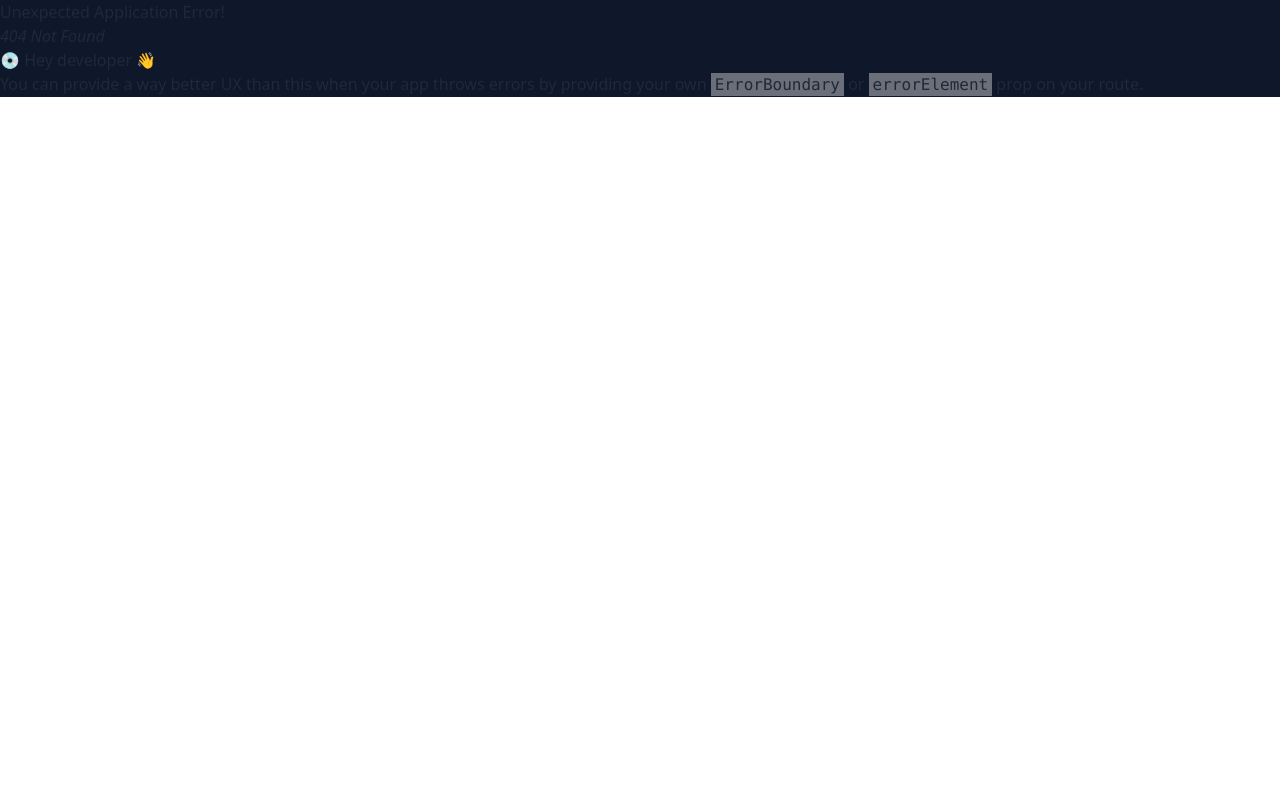
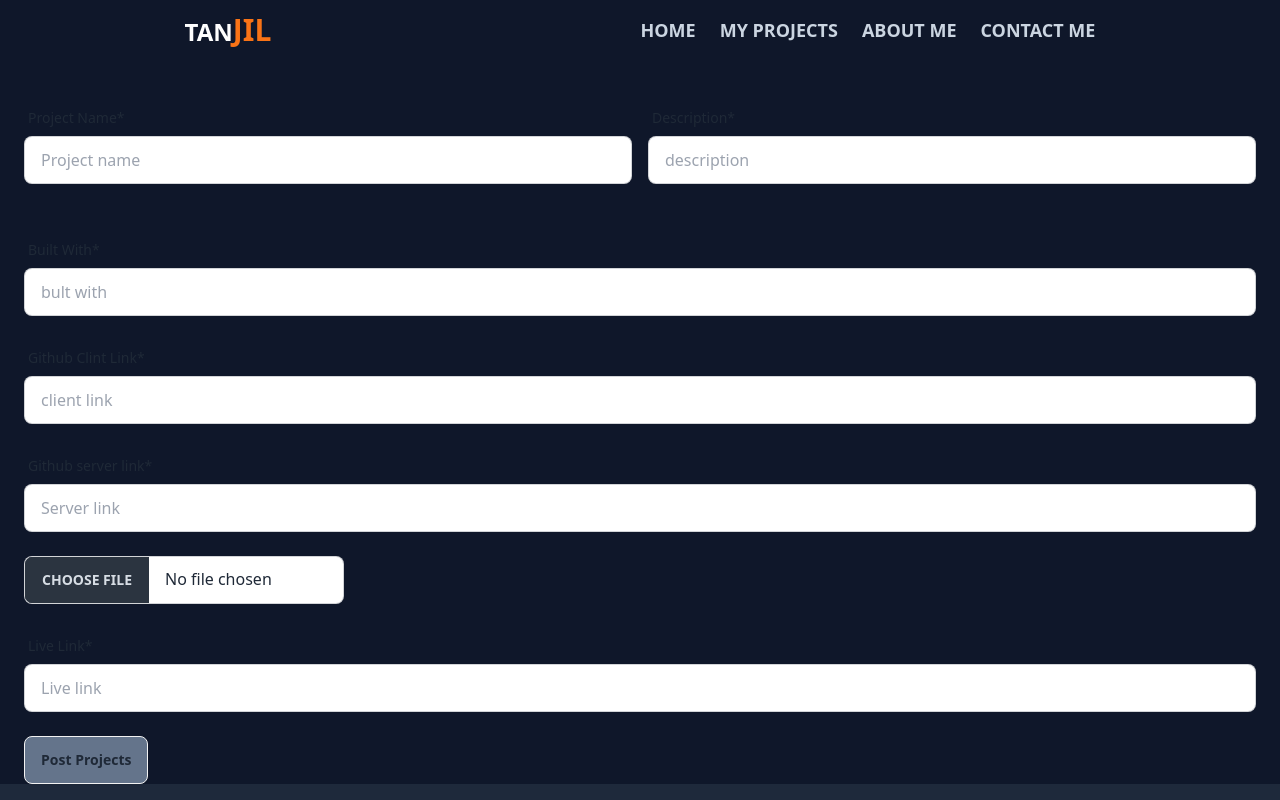
Before and after one commit to tanjil46/my-portfolio-2, a React (Vite) app: page /projects in a window 1280 px wide. Before the commit this address had no page. Shown: the top 800 px of the page. Built offline with nearby package versions, Linux system fonts and the light colour scheme.

Commit message:
backend Added

```diff
--- a/package.json
+++ b/package.json
@@ -11,17 +11,19 @@
   },
   "dependencies": {
     "@emailjs/browser": "^3.11.0",
+    "axios": "^1.6.5",
     "framer-motion": "^10.16.16",
     "localforage": "^1.10.0",
     "match-sorter": "^6.3.1",
     "react": "^18.2.0",
     "react-animations": "^1.0.0",
     "react-dom": "^18.2.0",
+    "react-hook-form": "^7.49.3",
     "react-icons": "^4.12.0",
     "react-router-dom": "^6.20.1",
     "react-type-animation": "^3.2.0",
     "sort-by": "^1.2.0",
-    "sweetalert2": "^11.10.1"
+    "sweetalert2": "^11.10.2"
   },
   "devDependencies": {
     "@types/react": "^18.2.37",
--- a/src/components/Banner.jsx
+++ b/src/components/Banner.jsx
@@ -43,7 +43,7 @@ const Banner = () => {
           <div className="">
 
 
-            <a  target='blank' href='https://drive.google.com/file/d/1Y2_lIqreQsE6YQqpRHA4dEwbv6Wynu5f/view?usp=sharing' download='resume.pdf'
+            <a  target='blank' href='https://drive.google.com/file/d/1ZA7k3v89-pPCZ-2G4o9aFBISRO5ssikQ/view?usp=sharing' download='resume.pdf'
              className='btn '>DOWNLOAD RESUME</a>
           </div>
 
--- a/src/components/Myprojets.jsx
+++ b/src/components/Myprojets.jsx
@@ -2,57 +2,28 @@
 import forum from './imag/forum-logojpg.jpg'
 import fab from './imag/desktop-wallpaper-food-and-beverages-vector-1617771-food-logo.jpg'
 import social from './imag/palning11.jpg'
+import useAxios from './UPload/Hooks/useAxios'
+import { useEffect, useState } from 'react'
 const Myprojets = () => {
-    return (
-        <div>
-            <p className="text-center  md:text-2xl  font-bold text-white  my-10 ">My Portfolio Projects</p>
+const aAxios=useAxios()
+const[projects,setProjects]=useState([])
+  useEffect(()=>{
 
-           <div className="my-12 min-h-screen grid md:grid-cols-2 gap-6 lg:grid-cols-3 p-6">
-
-            <div className="card  h-[600px] bg-base-100 shadow-xl ">
-  <figure><img className='w-[300px]' src={forum} alt="Shoes" /></figure>
-  <div className="card-body">
-    <h2 className="font-bold md:text-2xl text-center">FORUM</h2>
-    <p className='text-justify'>Forum is an online communication website where people can share their stories on different ways.A user can comment can give like or dislike even if they want they can share  with others User will have his dashboard where he can post,update even he/she can see her/his post can report comment if anyone do any Inappropriate comments he/she can delete post.User can Take membership by payment and after payment they can do as much post they want.Admin has dashboard also from where he/she can give admin role to user,update announcement delete user etc.</p>
-
-
-<p className='font-bold'>Built With React, Node, Expressjs, Firebase, MongoDB, Tailwind css, JWT, Axios,Vercel
- </p>
-
-
-
-    <div className="flex justify-center gap-3">
-      <a className='btn bg-red-500 font-bold text-white hover:bg-slate-500' href='https://github.com/tanjil46/forum-client-side' target='blank'>CLIENT</a>
-      <a target='blank' className='btn bg-cyan-500 font-bold text-white hover:bg-slate-500' href='https://github.com/tanjil46/forum-serevr-side'>SERVER</a>
-      <a target='blank' className='btn bg-orange-500 font-bold text-white hover:bg-slate-500' href='https://forum-online-6d608.web.app/'>LIVE</a>
-    </div>
-  </div>
-</div>
+    aAxios.get('/project')
+    .then(res=>{
+      setProjects(res.data)
+    })
+},[aAxios])
 
 
 
 
-           <div className="card  h-[600px] bg-base-100 shadow-xl ">
-  <figure><img className='w-[300px]' src={fab} alt="Shoes" /></figure>
-  <div className="card-body">
-    <h2 className="font-bold md:text-2xl text-center">FOOD AND BEVERAGE</h2>
-    <p className='text-justify'>Food and Beverage is online Shopping Website .There is  six types of Category foods and beverage.by Clicking on any category on food/beverage it will take the food/beverage list based category.It can Update,Post and Also can Add Cart
-</p>
 
-
-<p className='font-bold'>Built With  React, Node, Expressjs, Firebase, MongoDB, Tailwind css, JWT ,Vercel
-
- </p>
+const newToOlder = projects.sort((a, b) => new Date(b.date)- new Date(a.date));
 
 
 
-    <div className="flex justify-center gap-3">
-      <a className='btn bg-red-500 font-bold text-white hover:bg-slate-500' href='https://github.com/tanjil46/food-beverage-client-side' target='blank'>CLIENT</a>
-      <a target='blank' className='btn bg-cyan-500 font-bold text-white hover:bg-slate-500' href='https://github.com/tanjil46/food-beverage-server-side'>SERVER</a>
-      <a target='blank' className='btn bg-orange-500 font-bold text-white hover:bg-slate-500' href='https://food-beverage-user.web.app/'>LIVE</a>
-    </div>
-  </div>
-</div>
+console.log(newToOlder)
 
 
 
@@ -61,27 +32,40 @@ const Myprojets = () => {
 
 
 
-<div className="card  h-[600px] bg-base-100 shadow-xl ">
-  <figure><img className='w-[300px]' src={social} alt="Shoes" /></figure>
-  <div className="card-body">
-    <h2 className="font-bold md:text-2xl text-center">EVENT MANAGEMENT</h2>
-    <p className='text-justify'>Simple event management website.We organize best event like marriage event,birthday party,anniversary event and many
+    return (
+        <div>
+            <p className="text-center  md:text-2xl  font-bold text-white  my-10 ">My Portfolio Projects</p>
 
-</p>
+           <div className="grid md:grid-cols-3 grid-cols-1 my-4 p-10">
+            {
+              newToOlder.map((project,idx)=> <div key={idx} className="card md:w-96 my-3 w-full bg-base-100 shadow-xl">
+              <figure><img className='w-full  h-[250px]' src={project?.imageSrc} /></figure>
+              <div className="card-body">
+                <h2 className="text-center font-bold md:text-xl">{project?.projectName}</h2>
 
-
-<p className='font-bold'>Built With   React, Node, Firebase, Tailwind css
-
- </p>
+                <p className='text-center'>{project?.description}</p>
+                <div className="flex justify-center gap-2">
+                 <a target='blank' className='btn bg-cyan-500' href={project?.githubClientLink}>CLIENT</a>
+                {
+                  project?.githubServerLink===null?'':<a target='blank' className=' btn bg-pink-500' href={project?.githubServerLink}>SERVER</a>
+                }
+                 <a target='blank' className='btn bg-teal-500' href={project?.liveLink}>LIVE</a>
+                </div>
+              </div>
+            </div>)
+            }
+           </div>
 
 
 
-    <div className="flex justify-center gap-3">
-      <a className='btn bg-red-500 font-bold text-white hover:bg-slate-500' href='https://github.com/tanjil46/social-service' target='blank'>CLIENT</a>
 
-      <a target='blank' className='btn bg-orange-500 font-bold text-white hover:bg-slate-500' href='https://social-events-3507f.web.app/'>LIVE</a>
-    </div>
-  </div>
+
+
+
+
+
+
+
 </div>
 
 
@@ -98,38 +82,6 @@ const Myprojets = () => {
 
 
 
-
-
-
-
-
-
-
-
-
-
-
-
-
-
-
-
-
-      {/* main div */}
-           </div>
-
-
-
-
-
-
-
-
-
-
-
-
-        </div>
     );
 };
 
--- a/src/components/Navbar.jsx
+++ b/src/components/Navbar.jsx
@@ -30,6 +30,8 @@ const barHandler=()=>{
                 <Link to='/mypro' className="text-slate-300 font-bold text-lg  hover:border-b-2 hover:border-yellow-600">MY PROJECTS</Link>
                 <Link to='/about' className="text-slate-300 font-bold text-lg  hover:border-b-2 hover:border-yellow-600">ABOUT ME</Link>
                 <Link to='/contact' className="text-slate-300 font-bold text-lg hover:border-b-2 hover:border-yellow-600 ">CONTACT ME</Link>
+                <Link to='/projects' className="text-slate-300 hidden font-bold text-lg hover:border-b-2 hover:border-yellow-600 ">Add Projects</Link>
+
             </ul>
 
           </div>
--- /dev/null
+++ b/src/components/UPload/Addprojects.jsx
@@ -0,0 +1,212 @@
+import { useForm } from "react-hook-form";
+import useAxios from "./Hooks/useAxios";
+import Swal from "sweetalert2";
+
+const bbImage_hosting_key='6d2bae620663c80614c87636edfc98c3';
+const bbImage_hosting_api=`https://api.imgbb.com/1/upload?key=${bbImage_hosting_key}`
+const Addprojects = () => {
+const aAxios=useAxios()
+const { register, handleSubmit,reset } = useForm()
+
+
+
+
+
+const onSubmit=async(data)=>{
+    const imageUrl={image:data.image[0]}
+
+    const res=await aAxios.post(bbImage_hosting_api,imageUrl,{
+      headers:{
+        'content-Type':'multipart/form-data'
+      }
+
+    })
+  const imageSrc=res.data.data.image.url
+  const projectName=data.name
+  const builtWith=data.built
+  const githubClientLink=data.client
+  const githubServerLink=data.server
+  const description=data.desc
+  const liveLink=data.live
+  const postDate=new Date()
+
+
+  const projectInfo={projectName,description,imageSrc,builtWith,githubClientLink,githubServerLink,liveLink,postDate}
+  console.log(projectInfo)
+
+  const response=await aAxios.post('/project',projectInfo)
+  console.log(response.data)
+  if(response.data.insertedId){
+    reset()
+    Swal.fire(
+      'success',
+      'New Project Added Succesfully',
+      'success'
+    )
+  }
+
+
+
+
+   }
+
+
+
+
+
+
+
+
+
+
+
+
+
+
+
+
+
+    return (
+        <div>
+           <div className="">
+            <form onSubmit={handleSubmit(onSubmit)} className="mx-6">
+
+      <div className="flex gap-4">
+
+      <div className="form-control w-full my-6">
+  <label className="label">
+    <span className="label-text">Project Name*</span>
+
+  </label>
+  <input {...register('name',{required:true})} type="text" placeholder="Project name" className="input input-bordered w-full " />
+
+</div>
+
+
+
+
+      <div className="form-control w-full my-6">
+  <label className="label">
+    <span className="label-text">Description*</span>
+
+  </label>
+  <input {...register('desc',{required:true})} type="text" placeholder="description" className="input input-bordered w-full " />
+
+</div>
+
+
+
+</div>
+
+
+
+
+
+
+
+
+<div className="form-control w-full my-6">
+  <label className="label">
+    <span className="label-text">Built With*</span>
+
+  </label>
+  <input {...register('built',{required:true})} type="text" placeholder="bult with" className="input input-bordered w-full " />
+
+</div>
+
+
+
+
+
+
+
+
+
+
+
+
+
+
+
+
+
+
+
+<div className="form-control w-full my-6">
+  <label className="label">
+    <span className="label-text">Github Clint Link*</span>
+
+  </label>
+  <input {...register('client',{required:true})} type="text" placeholder="client link" className="input input-bordered w-full " />
+
+</div>
+
+
+
+
+
+<div className="form-control w-full my-6">
+  <label className="label">
+    <span className="label-text">Github server link*</span>
+
+  </label>
+  <input {...register('server',{required:true})} type="text" placeholder="Server link" className="input input-bordered w-full " />
+
+</div>
+
+
+
+
+
+
+
+
+
+<div className="my-6">
+
+<input type="file" {...register('image',{required:true} )} className="file-input file-input-bordered w-full max-w-xs" />
+
+
+</div>
+
+
+
+
+
+
+
+
+
+<div className="form-control w-full my-6">
+  <label className="label">
+    <span className="label-text">Live Link*</span>
+
+  </label>
+  <input {...register('live',{required:true})} type="text" placeholder="Live link" className="input input-bordered w-full " />
+
+</div>
+
+
+
+
+
+
+
+
+
+
+
+
+
+
+
+
+
+      <button className="btn bg-slate-500" type="submit">Post Projects</button>
+    </form>
+            </div>
+        </div>
+    );
+};
+
+export default Addprojects;
--- /dev/null
+++ b/src/components/UPload/Hooks/useAxios.jsx
@@ -0,0 +1,10 @@
+import axios from "axios";
+
+const aAxios=axios.create({
+    baseURL:'https://portfolio-backend-seven-tan.vercel.app'
+})
+const useAxios = () => {
+    return aAxios
+};
+
+export default useAxios;
--- a/src/main.jsx
+++ b/src/main.jsx
@@ -11,6 +11,7 @@ import Home from './components/Home';
 import Aboutme from './components/Aboutme';
 import Myprojets from './components/Myprojets';
 import Contact from './components/Contact';
+import Addprojects from './components/UPload/Addprojects';
 
 const router=createBrowserRouter([
 
@@ -33,6 +34,10 @@ const router=createBrowserRouter([
       {
         path:'/contact',
         element:<Contact></Contact>
+      },
+      {
+        path:'/projects',
+        element:<Addprojects></Addprojects>
       }
     ]
    }
```
Also changed, not shown: 1 other file (tests, documents, lock files or other folders).
